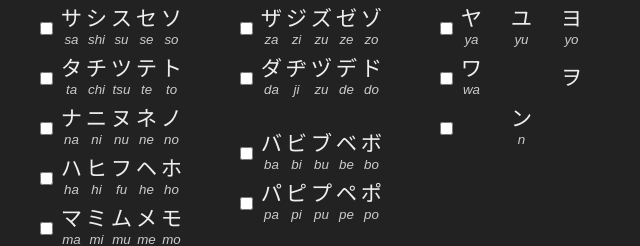
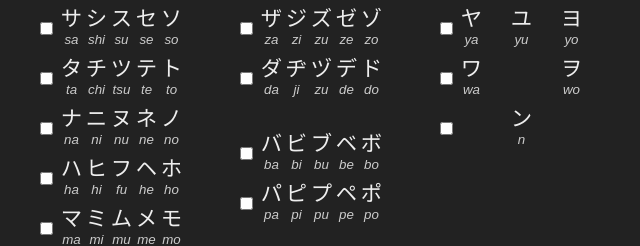
Before and after one commit to YaznSarah/Hiragana-Helper, a plain HTML site: page index.html in a window 1280 px wide. Both pictures are taken after a click on the button "katakana". Shown: the part 538-784 px from the top of the page, 331-971 px from the left. Drawn offline with Linux system fonts and the light colour scheme; a web font is replaced by a local one.

Commit message:
kata wo subtext added

```diff
--- a/index.html
+++ b/index.html
@@ -326,7 +326,7 @@
               <td></td>
               <td></td>
               <td></td>
-              <td>ヲ<br></td>
+              <td>ヲ<br><span class="subtext">wo</span></td>
             </tr>
             <tr onClick="check('knn')">
               <td><input type="checkbox" name="kata" id="knn"></td>
```
